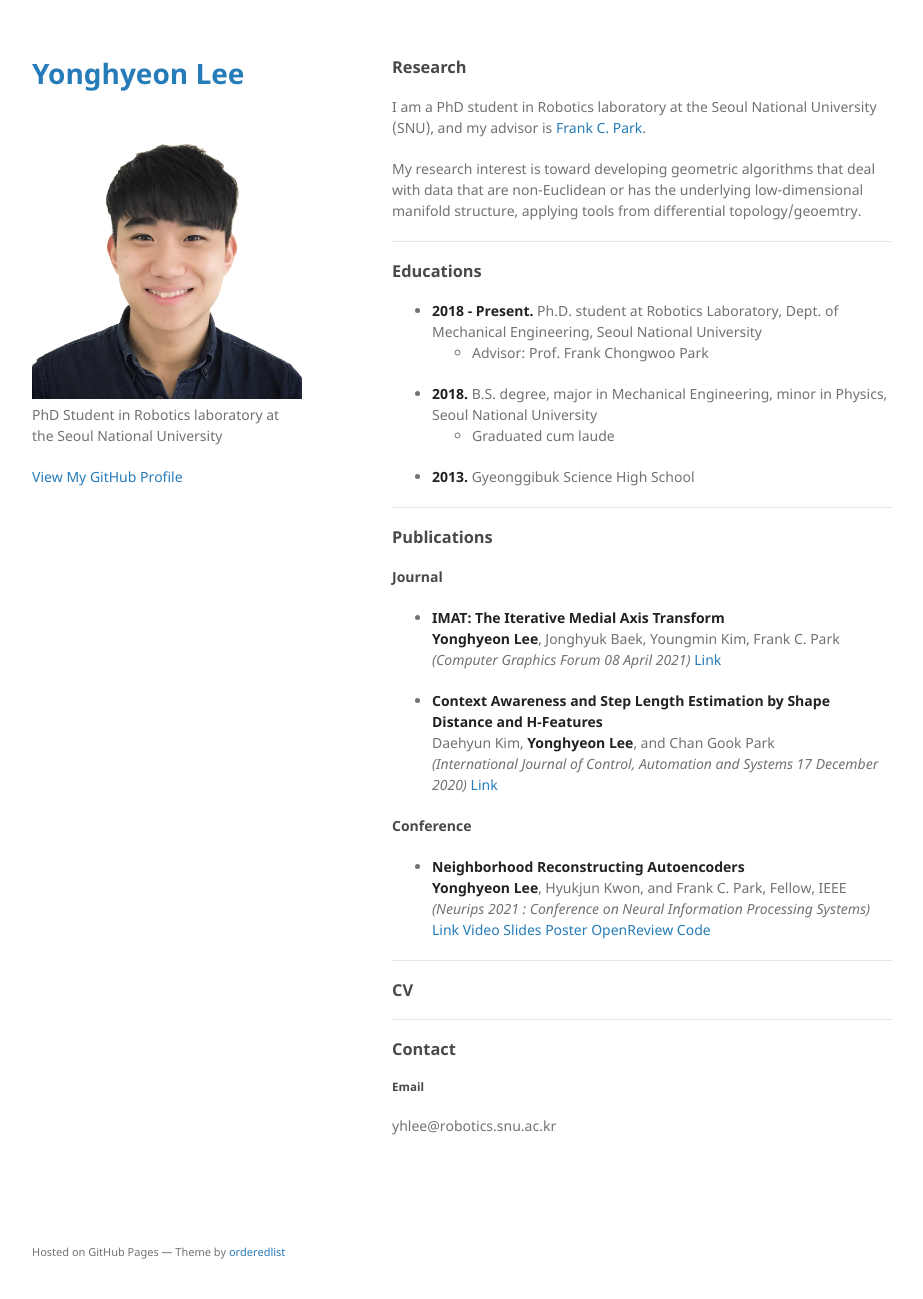
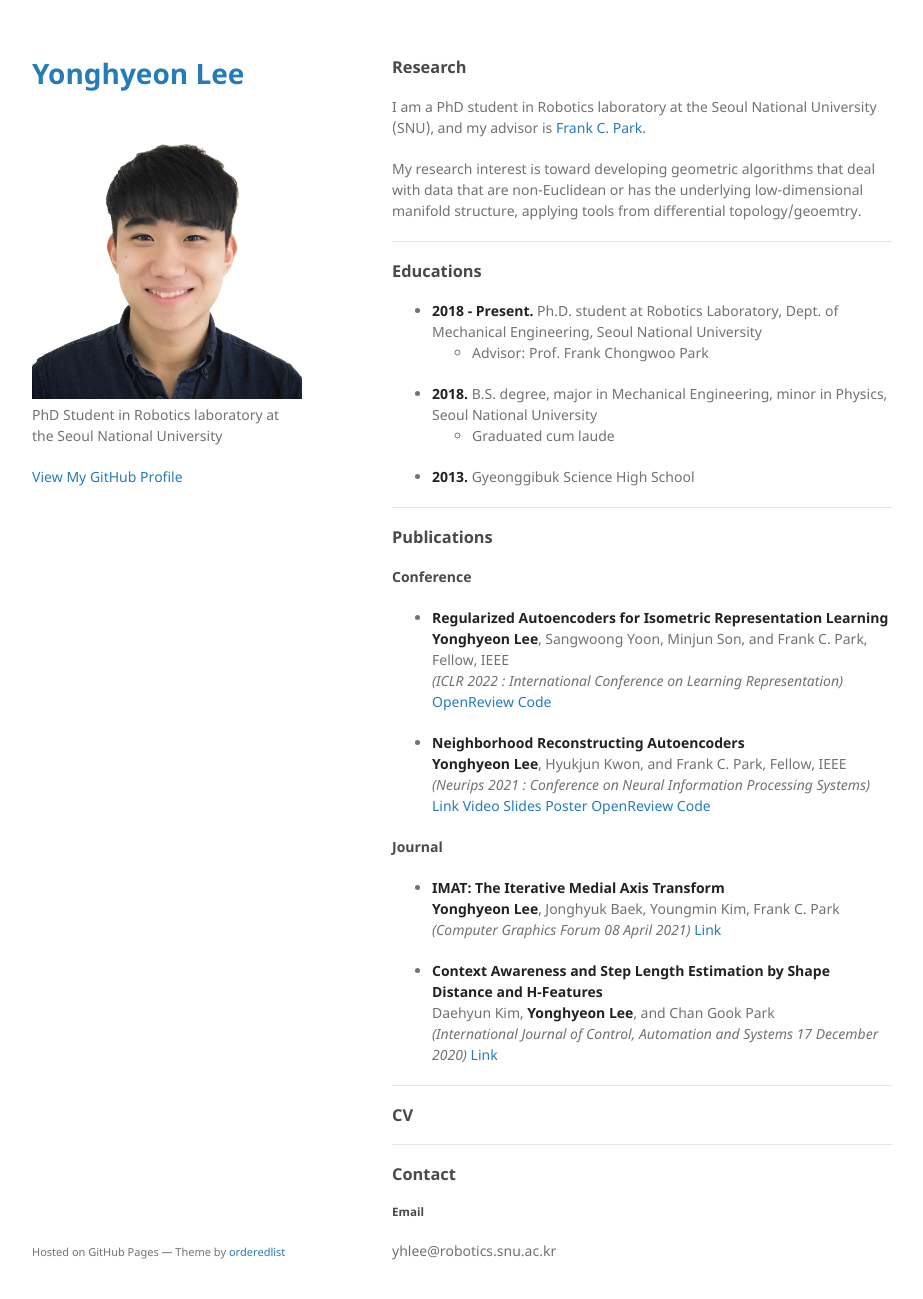
Before and after one commit to Gabe-YHLee/Gabe-YHLee.github.io, a Jekyll site: the page built from index.md, in a window 1280 px wide and 1331 px high. Shown: the top 1299 px of the window, without its empty margins (178-1101 px from the left). Built offline with Jekyll 4.4.1, drawn with Linux system fonts in a browser that asks for light colours; our own code applies the rules of GitHub Pages for plain Markdown files.

Commit message:
ICLR added

```diff
--- a/index.md
+++ b/index.md
@@ -21,6 +21,18 @@ My research interest is toward developing geometric algorithms that deal with da
 
 ### Publications
 
+#### Conference
++ __Regularized Autoencoders for Isometric Representation Learning__
+__Yonghyeon Lee__, Sangwoong Yoon, Minjun Son, and Frank C. Park, Fellow, IEEE
+*(ICLR 2022 : International Conference on Learning Representation)*
+[OpenReview](https://openreview.net/forum?id=mQxt8l7JL04) [Code](https://github.com/Gabe-YHLee/IRVAE-public)
+
++ __Neighborhood Reconstructing Autoencoders__
+__Yonghyeon Lee__, Hyukjun Kwon, and Frank C. Park, Fellow, IEEE
+*(Neurips 2021 : Conference on Neural Information Processing Systems)*
+[Link](https://papers.nips.cc/paper/2021/hash/05311655a15b75fab86956663e1819cd-Abstract.html) [Video](https://www.youtube.com/watch?v=TlmEZY98ElU) [Slides](https://drive.google.com/file/d/1zpr_ippcoU8kdsOSQJmrphVKOnEYLFzk/view?usp=sharing) [Poster](https://drive.google.com/file/d/1_tm-jWh5EzHkxBECtlgaifVR-aZGXFpH/view?usp=sharing) [OpenReview](https://openreview.net/forum?id=_kaH2bAI3O) [Code](https://github.com/Gabe-YHLee/NRAE-public)
+
+
 #### Journal
 
 + __IMAT: The Iterative Medial Axis Transform__
```
Also changed, not shown: other parts of index.md (+0 -6 lines).
